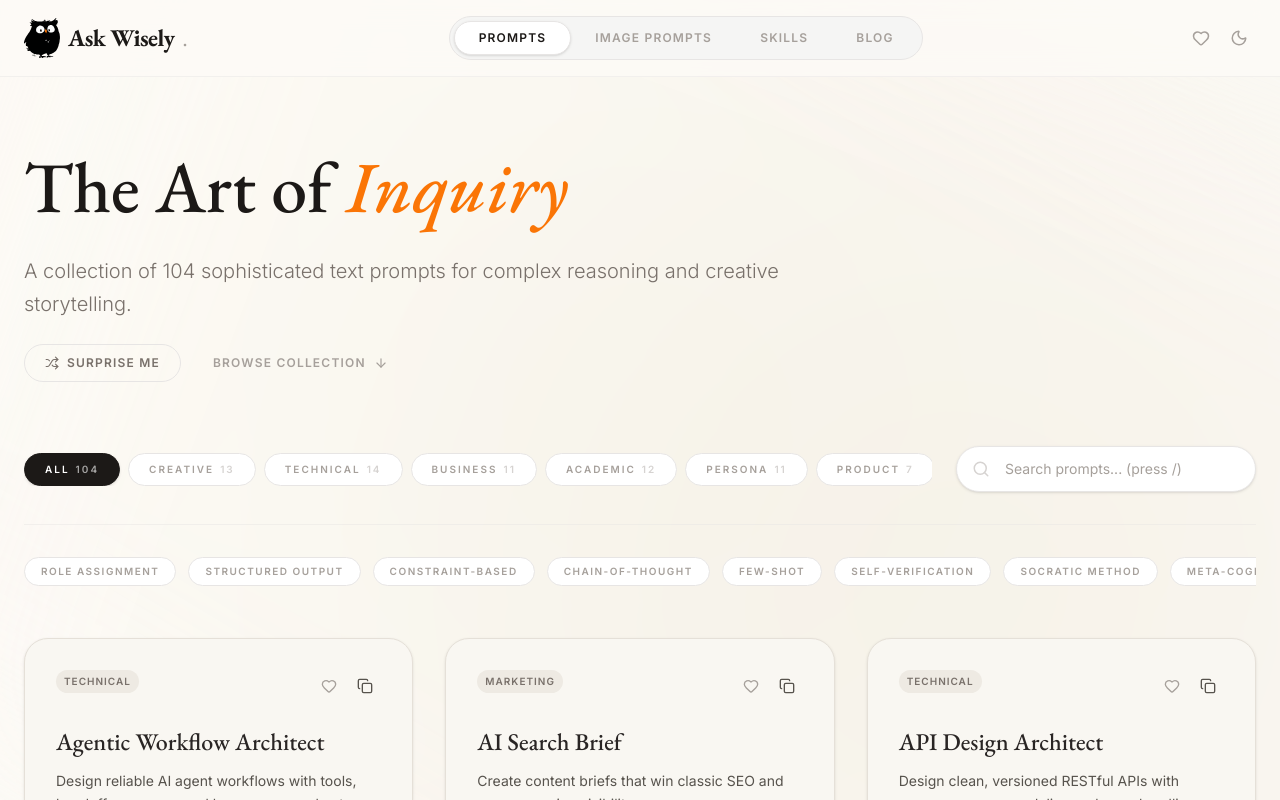
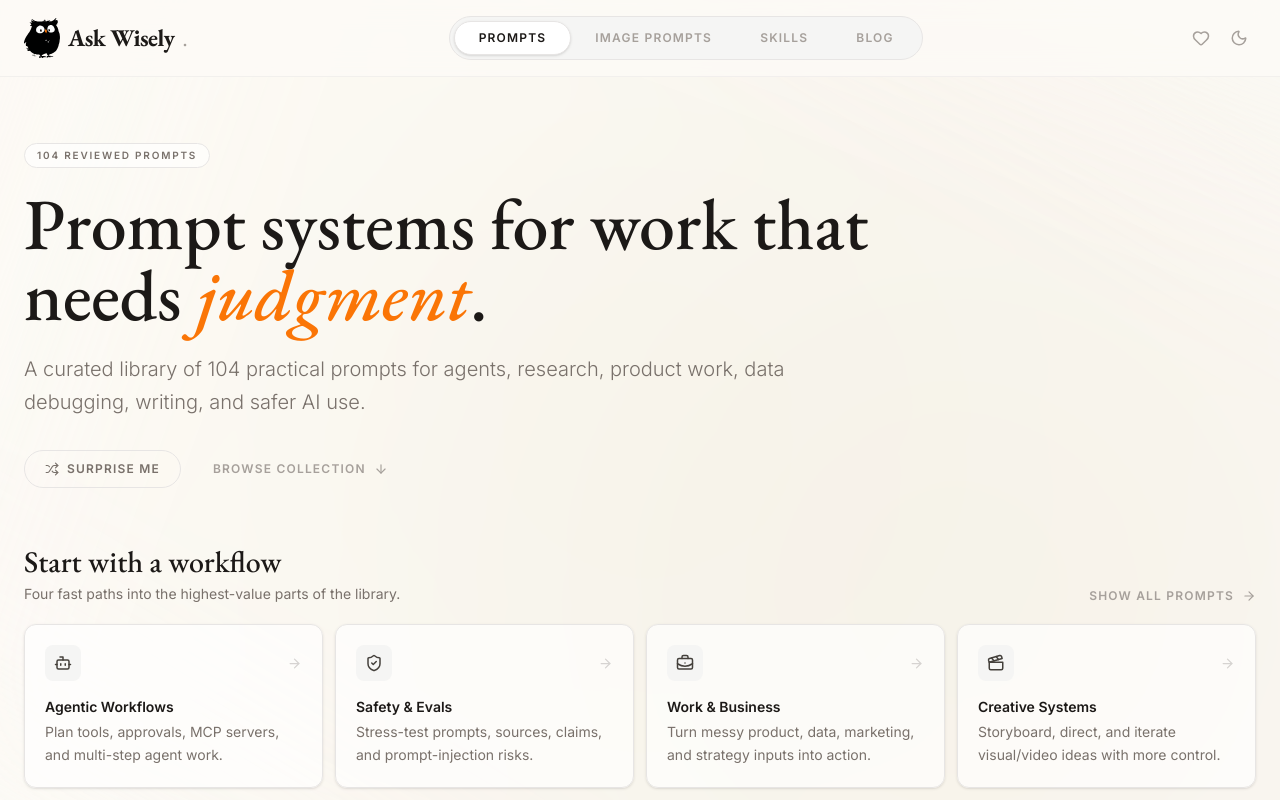
Before and after one commit to lukataylo/ask-wisely, a React (Vite) app: page / in a window 1280 px wide. Shown: the top 800 px of the page. Built offline with nearby package versions, Linux system fonts and the light colour scheme.

Commit message:
Simplify Ask Wisely discovery experience

```diff
--- a/App.tsx
+++ b/App.tsx
@@ -1,6 +1,6 @@
 
 import React, { useState, useEffect, useCallback, useRef } from 'react';
-import { Moon, Sun, Heart, Shuffle, ArrowDown, RotateCcw, Mail } from 'lucide-react';
+import { Moon, Sun, Heart, Shuffle, ArrowDown, RotateCcw, Mail, Bot, ShieldCheck, BriefcaseBusiness, Clapperboard, ArrowRight } from 'lucide-react';
 import { OwlLogo } from './components/OwlLogo';
 import { Category, Prompt, MainTab, Technique } from './types';
 import { usePrompts } from './hooks/usePrompts';
@@ -40,6 +40,33 @@ const ALL_TECHNIQUES: Technique[] = [
 const BTN_OUTLINE = 'inline-flex items-center gap-2 px-5 py-2.5 rounded-full text-xs font-bold uppercase tracking-widest border border-stone-200 dark:border-stone-700 text-stone-500 dark:text-stone-400 hover:border-stone-900 dark:hover:border-stone-400 hover:text-stone-900 dark:hover:text-stone-200 transition-all';
 
 const DEFAULT_TITLE = 'Ask Wisely — Curated AI Prompt Library for Creative, Technical & Visual Prompts';
+
+const WORKFLOW_LANES = [
+  {
+    title: 'Agentic Workflows',
+    description: 'Plan tools, approvals, MCP servers, and multi-step agent work.',
+    query: 'agent workflow tool mcp approval',
+    icon: Bot,
+  },
+  {
+    title: 'Safety & Evals',
+    description: 'Stress-test prompts, sources, claims, and prompt-injection risks.',
+    query: 'eval verification prompt injection source grounded audit',
+    icon: ShieldCheck,
+  },
+  {
+    title: 'Work & Business',
+    description: 'Turn messy product, data, marketing, and strategy inputs into action.',
+    query: 'product data marketing roadmap metric business',
+    icon: BriefcaseBusiness,
+  },
+  {
+    title: 'Creative Systems',
+    description: 'Storyboard, direct, and iterate visual/video ideas with more control.',
+    query: 'video storyboard multimodal creative director campaign',
+    icon: Clapperboard,
+  },
+];
 
 const App: React.FC = () => {
   const { prompts: PROMPTS, loading, error, retry } = usePrompts();
@@ -151,6 +178,17 @@ const App: React.FC = () => {
       if (ok) incrementCopy(prompt.id);
     });
   }, [incrementCopy]);
+
+  const handleWorkflowLane = useCallback((query: string) => {
+    startFilterTransition(() => {
+      setActiveTab('Prompts');
+      setActiveCategory('All');
+      setActiveTechniques([]);
+      setShowFavoritesOnly(false);
+      setSearchQuery(query);
+    });
+    searchRef.current?.scrollIntoView({ behavior: 'smooth', block: 'center' });
+  }, [setActiveTab, setActiveCategory, setActiveTechniques, setShowFavoritesOnly, setSearchQuery, startFilterTransition]);
 
   usePromptKeyboardNav({
     selectedPrompt,
@@ -287,24 +325,27 @@ const App: React.FC = () => {
         {(activeTab === 'Prompts' || activeTab === 'Image Prompts') && (
           <>
             {/* Hero Section */}
-            <header className="max-w-3xl mb-16">
+            <header className="max-w-5xl mb-14">
+              <div className="mb-5 inline-flex items-center gap-2 rounded-full border border-stone-200 dark:border-stone-700 bg-white/60 dark:bg-stone-900/50 px-3 py-1 text-[10px] font-bold uppercase tracking-[0.18em] text-stone-500 dark:text-stone-400">
+                {!loading && tabPromptCount > 0 ? `${tabPromptCount} reviewed prompts` : 'Reviewed prompt systems'}
+              </div>
               <h1
                 key={activeTab}
-                className="serif text-6xl md:text-7xl font-medium text-stone-900 dark:text-stone-100 leading-tight mb-6 animate-fade-in-up"
+                className="serif text-5xl md:text-7xl font-medium text-stone-900 dark:text-stone-100 leading-[0.98] mb-6 animate-fade-in-up max-w-4xl"
               >
-                {activeTab === 'Prompts' && <>The Art of <span className="italic text-[#FA7506]">Inquiry</span></>}
-                {activeTab === 'Image Prompts' && <>The Art of <span className="italic text-[#FA7506]">Vision</span></>}
+                {activeTab === 'Prompts' && <>Prompt systems for work that needs <span className="italic text-[#FA7506]">judgment</span>.</>}
+                {activeTab === 'Image Prompts' && <>Visual prompts for ideas that need <span className="italic text-[#FA7506]">direction</span>.</>}
               </h1>
-              <p className="text-stone-500 dark:text-stone-400 text-lg md:text-xl leading-relaxed font-light animate-fade-in-slow mb-6">
+              <p className="text-stone-500 dark:text-stone-400 text-lg md:text-xl leading-relaxed font-light animate-fade-in-slow mb-8 max-w-3xl">
                 {activeTab === 'Prompts' && (
                   !loading && tabPromptCount > 0
-                    ? `A collection of ${tabPromptCount} sophisticated text prompts for complex reasoning and creative storytelling.`
-                    : "A collection of sophisticated text prompts for complex reasoning and creative storytelling."
+                    ? `A curated library of ${tabPromptCount} practical prompts for agents, research, product work, data debugging, writing, and safer AI use.`
+                    : "A curated library of practical prompts for agents, research, product work, data debugging, writing, and safer AI use."
                 )}
                 {activeTab === 'Image Prompts' && (
                   !loading && tabPromptCount > 0
-                    ? `Browse ${tabPromptCount} precision visual parameters for high-end generative art and cinematic world-building.`
-                    : "Precision visual parameters for high-end generative art and cinematic world-building."
+                    ? `Browse ${tabPromptCount} precision visual prompts for product imagery, cinematic boards, interfaces, and brand systems.`
+                    : "Precision visual prompts for product imagery, cinematic boards, interfaces, and brand systems."
                 )}
               </p>
               {!loading && tabPrompts.length > 0 && (
@@ -329,6 +370,58 @@ const App: React.FC = () => {
                 </div>
               )}
             </header>
+
+            {activeTab === 'Prompts' && (
+              <section className="mb-12" aria-labelledby="workflow-lanes-heading">
+                <div className="flex flex-col md:flex-row md:items-end md:justify-between gap-3 mb-5">
+                  <div>
+                    <h2 id="workflow-lanes-heading" className="serif text-3xl font-medium text-stone-900 dark:text-stone-100">
+                      Start with a workflow
+                    </h2>
+                    <p className="text-sm text-stone-500 dark:text-stone-400 mt-1">
+                      Four fast paths into the highest-value parts of the library.
+                    </p>
+                  </div>
+                  <button
+                    onClick={() => {
+                      setSearchQuery('');
+                      setActiveCategory('All');
+                      setActiveTechniques([]);
+                    }}
+                    className="self-start md:self-auto inline-flex items-center gap-2 text-xs font-bold uppercase tracking-widest text-stone-400 hover:text-stone-900 dark:hover:text-stone-200 transition-colors"
+                  >
+                    Show all prompts
+                    <ArrowRight size={14} />
+                  </button>
+                </div>
+
+                <div className="grid grid-cols-1 md:grid-cols-2 xl:grid-cols-4 gap-3">
+                  {WORKFLOW_LANES.map((lane) => {
+                    const Icon = lane.icon;
+                    return (
+                      <button
+                        key={lane.title}
+                        onClick={() => handleWorkflowLane(lane.query)}
+                        className="group text-left rounded-xl border border-stone-200 dark:border-stone-800 bg-white/65 dark:bg-stone-900/45 p-5 shadow-sm hover:border-stone-300 dark:hover:border-stone-600 hover:bg-white dark:hover:bg-stone-900 transition-all"
+                      >
+                        <div className="mb-4 flex items-center justify-between">
+                          <span className="inline-flex h-9 w-9 items-center justify-center rounded-lg bg-stone-100 dark:bg-stone-800 text-stone-700 dark:text-stone-200">
+                            <Icon size={18} />
+                          </span>
+                          <ArrowRight size={15} className="text-stone-300 dark:text-stone-600 transition-transform group-hover:translate-x-1 group-hover:text-[#FA7506]" />
+                        </div>
+                        <div className="text-sm font-bold text-stone-900 dark:text-stone-100 mb-1">
+                          {lane.title}
+                        </div>
+                        <p className="text-sm leading-relaxed text-stone-500 dark:text-stone-400">
+                          {lane.description}
+                        </p>
+                      </button>
+                    );
+                  })}
+                </div>
+              </section>
+            )}
 
             {/* Search and Filters */}
             <FilterControls
--- a/components/PromptCard.tsx
+++ b/components/PromptCard.tsx
@@ -45,9 +45,16 @@ const PromptCard: React.FC<PromptCardProps> = ({ prompt, onPreview, isFavorite,
       <div className="relative z-10 p-8 h-full flex flex-col justify-between">
         <div>
           <div className="flex justify-between items-start mb-6">
-            <span className="text-[10px] uppercase tracking-widest text-stone-500 dark:text-stone-400 font-semibold px-2 py-1 bg-[var(--bg-badge)] rounded-full">
-              {prompt.category}
-            </span>
+            <div className="flex flex-wrap items-center gap-1.5">
+              <span className="text-[10px] uppercase tracking-widest text-stone-500 dark:text-stone-400 font-semibold px-2 py-1 bg-[var(--bg-badge)] rounded-full">
+                {prompt.category}
+              </span>
+              {prompt.isNew && (
+                <span className="text-[10px] uppercase tracking-widest text-[#FA7506] font-semibold px-2 py-1 bg-orange-50 dark:bg-orange-950/30 rounded-full">
+                  New
+                </span>
+              )}
+            </div>
             <div className="flex items-center gap-1">
               <IconButton
                 onClick={(e) => { e.stopPropagation(); onToggleFavorite(prompt.id); }}
@@ -102,7 +109,12 @@ const PromptCard: React.FC<PromptCardProps> = ({ prompt, onPreview, isFavorite,
         </div>
 
         <div className="flex justify-between items-center mt-auto pt-4 border-t border-stone-200/50 dark:border-stone-700/50">
-          <div className="flex -space-x-1">
+          <div className="flex flex-wrap gap-1">
+            {prompt.difficulty && (
+              <span className="text-[10px] text-stone-500 dark:text-stone-400 bg-white dark:bg-stone-800 border border-stone-100 dark:border-stone-700 px-2 py-0.5 rounded shadow-sm">
+                {prompt.difficulty}
+              </span>
+            )}
             {prompt.skills.slice(0, 3).map((skill, i) => (
               <span key={i} className="text-[10px] text-stone-400 bg-white dark:bg-stone-800 border border-stone-100 dark:border-stone-700 px-2 py-0.5 rounded shadow-sm">
                 {skill}
```
